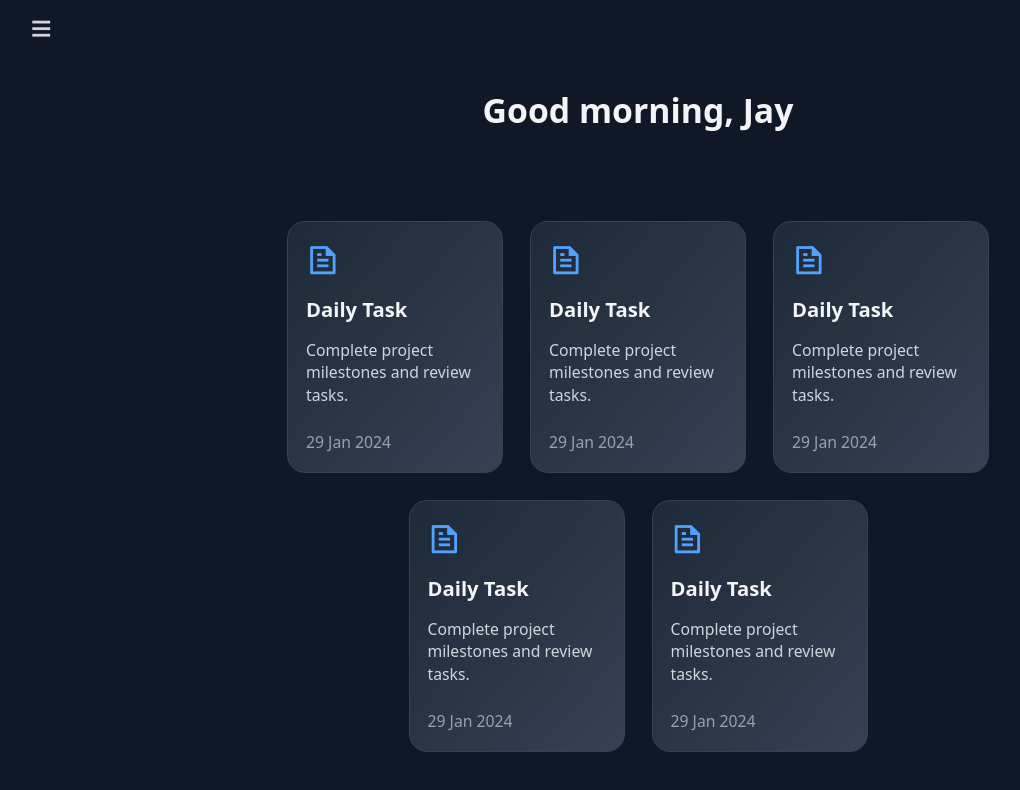
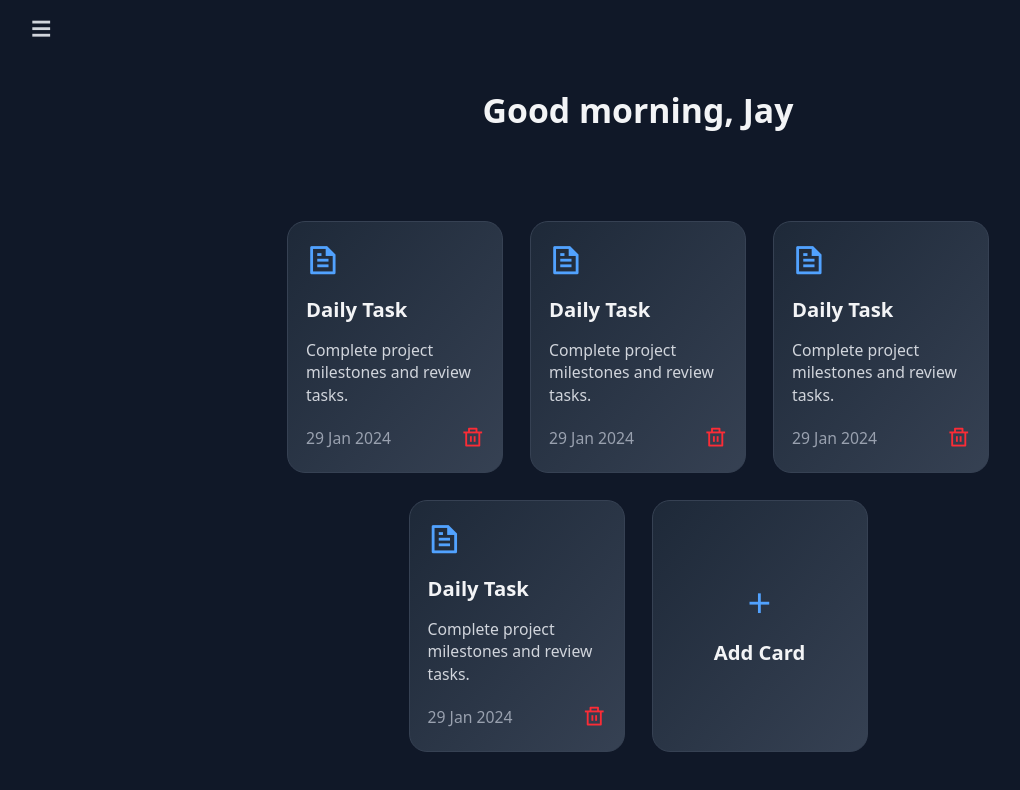
Before and after one commit to virtualharsh/Notion-Clone, a React (Vite) app: page / in a window 1280 px wide. Shown: the top 790 px of the page, without its empty margins (2-1022 px from the left). Built offline with nearby package versions, Linux system fonts and the light colour scheme.

Commit message:
Add add and remove card functionality

```diff
--- a/src/components/Notes/NoteBody.jsx
+++ b/src/components/Notes/NoteBody.jsx
@@ -1,33 +1,90 @@
-import React from "react";
+import React, { useState } from "react";
 
 const NoteBody = () => {
+    // State to manage the list of cards
+    const [cards, setCards] = useState(
+        Array.from({ length: 4 }, (_, index) => ({
+            id: index,
+            title: "Daily Task",
+            description: "Complete project milestones and review tasks.",
+            date: "29 Jan 2024"
+        }))
+    );
+
+    /**
+     * Function to add a new card.
+     * Generates a unique ID using Date.now() to avoid conflicts.
+     */
+    const addCard = () => {
+        const newCard = {
+            id: Date.now(), // Unique ID based on timestamp
+            title: "New Task",
+            description: "This is a new task.",
+            date: new Date().toLocaleDateString('en-GB', {
+                day: 'numeric',
+                month: 'short',
+                year: 'numeric'
+            })
+        };
+        setCards((prevCards) => [...prevCards, newCard]); // Append new card to the list
+    };
+
+    /**
+     * Function to remove a card by its ID.
+     * Filters out the card with the matching ID.
+     */
+    const removeCard = (id) => {
+        setCards((prevCards) => prevCards.filter((card) => card.id !== id));
+    };
+
     return (
-        <div
-            className="w-full h-max md:h-full flex flex-col items-center pt-20 gap-y-10 bg-gray-900 z-10"
-        >
-
+        <div className="w-full h-max md:h-full flex flex-col items-center pt-20 gap-y-10 bg-gray-900 z-10">
+            {/* Header */}
             <h1 className="text-3xl font-bold text-gray-100">Good morning, Jay</h1>
 
+            {/* Card Container */}
             <div className="md:w-10/12 p-10 md:px-24 flex gap-6 flex-wrap justify-center">
-                {[...Array(5)].map((_, index) => (
+                {/* Render Cards */}
+                {cards.map((card) => (
                     <div
-                        key={index}
+                        key={card.id}
                         className="w-48 h-56 bg-gradient-to-br from-gray-800 to-gray-700 rounded-2xl flex flex-col px-4 py-4 justify-between border border-gray-700 transition-all duration-300 ease-in-out transform hover:scale-105 hover:shadow-xl hover:border-blue-500"
-                        style={{ zIndex: 1 }} // Lower z-index for cards
                     >
+                        {/* Card Content */}
                         <div className="flex flex-col gap-y-3">
                             <i className="ri-file-text-line text-blue-400 text-3xl"></i>
-                            <p className="text-lg font-semibold text-gray-100">Daily Task</p>
-                            <p className="text-sm text-gray-300">
-                                Complete project milestones and review tasks.
-                            </p>
+                            <p className="text-lg font-semibold text-gray-100">{card.title}</p>
+                            <p className="text-sm text-gray-300">{card.description}</p>
                         </div>
-                        <p className="text-sm text-gray-400">29 Jan 2024</p>
+
+                        {/* Card Footer */}
+                        <div className="flex justify-between items-center">
+                            <p className="text-sm text-gray-400">{card.date}</p>
+                            {/* Remove Button */}
+                            <button
+                                className="text-red-500 hover:text-red-600 transition-colors duration-200 focus:outline-none cursor-pointer"
+                                onClick={() => removeCard(card.id)}
+                                aria-label={`Remove card ${card.id}`}
+                            >
+                                <i className="ri-delete-bin-line text-xl"></i>
+                            </button>
+                        </div>
                     </div>
                 ))}
+
+                {/* Add Card Button */}
+                <div
+                    className="w-48 h-56 bg-gradient-to-br from-gray-800 to-gray-700 rounded-2xl flex flex-col px-4 py-4 justify-between border border-gray-700 transition-all duration-300 ease-in-out transform hover:scale-105 hover:shadow-xl hover:border-blue-500 cursor-pointer"
+                    onClick={addCard}
+                    role="button"
+                    aria-label="Add new card"
+                >
+                    <div className="flex flex-col gap-y-3 items-center justify-center h-full">
+                        <i className="ri-add-line text-blue-400 text-3xl"></i>
+                        <p className="text-lg font-semibold text-gray-100">Add Card</p>
+                    </div>
+                </div>
             </div>
-
-
         </div>
     );
 };
```
